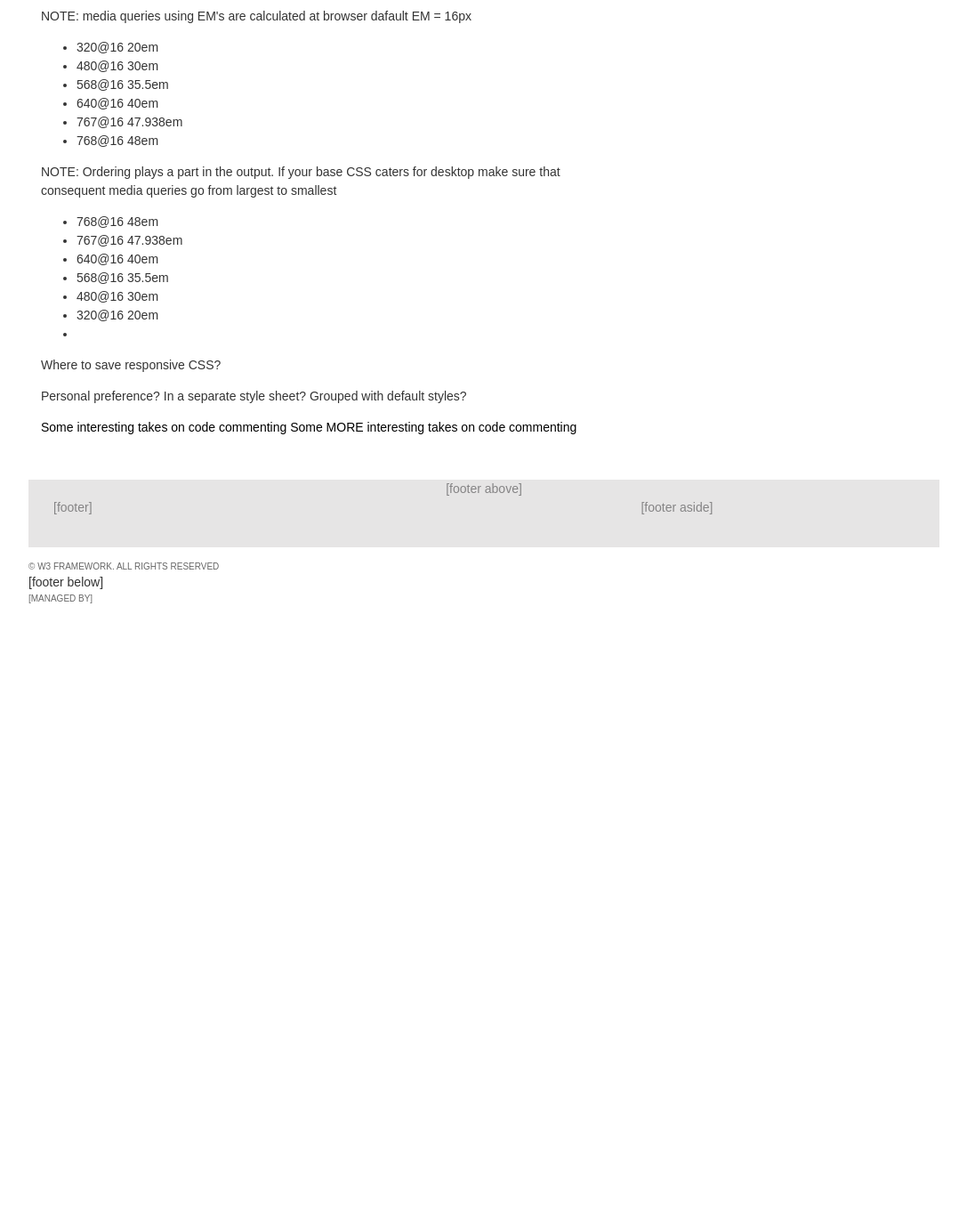
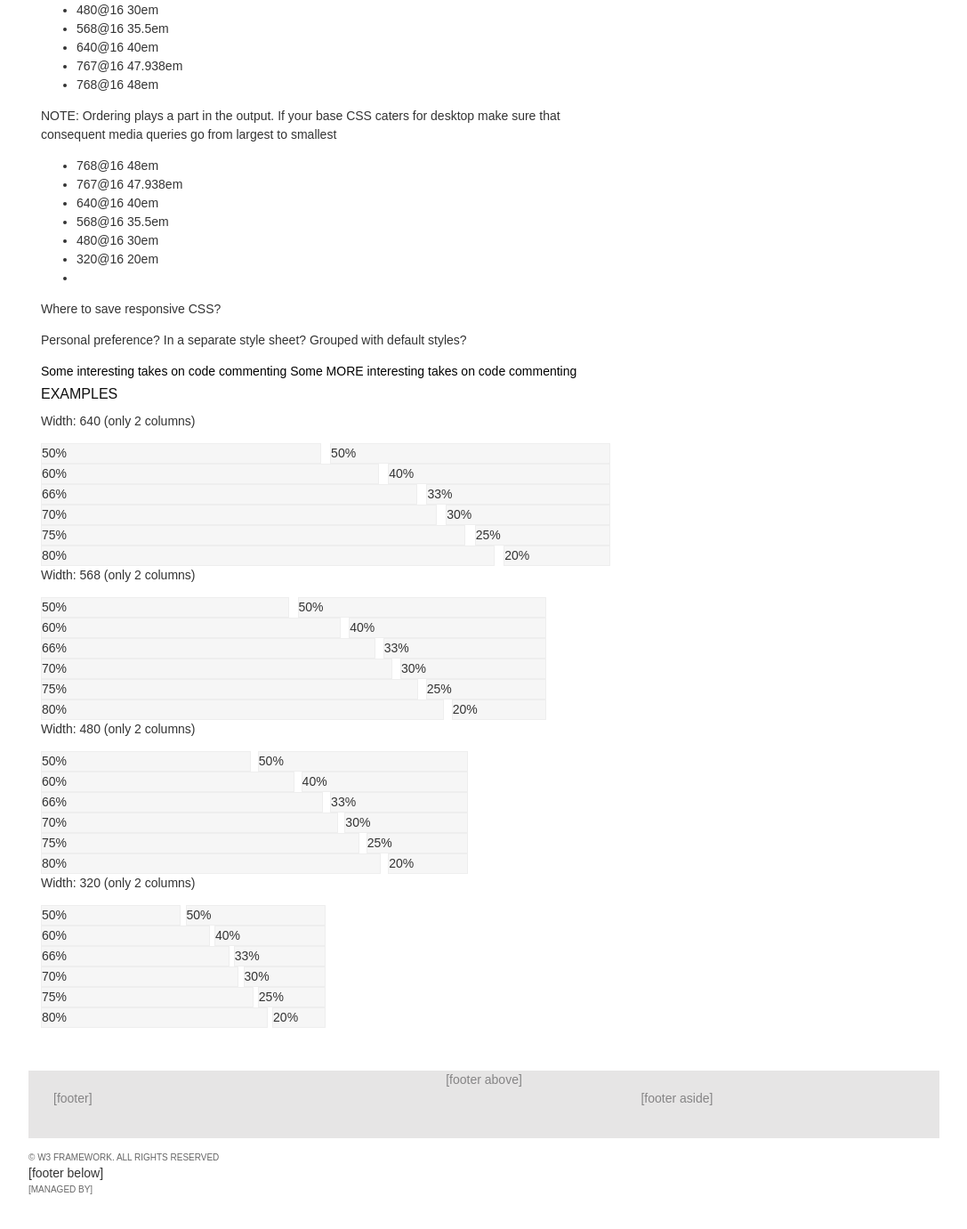
Before and after one commit to 2dpi/templates, a Jekyll site: the page built from www/elements/manual/layout/responsive.html, in a window 1280 px wide and 1400 px high, scrolled down 2429 px. Shown: the top 1381 px of the window at 89% size, without its empty margins (96-1183 px from the left). Built offline with Jekyll 4.4.1, drawn with Linux system fonts in a browser that asks for light colours; before the commit the page ends 3165 px from its top, so only the background shows below that.

Commit message:
adding pages

```diff
--- a/www/elements/manual/layout/responsive.html
+++ b/www/elements/manual/layout/responsive.html
@@ -59,9 +59,6 @@ keywords: css3 grid
         <ul>
           <li>adding classes manually - scales, static, staggered</li>
           <li>adding classes dynamically - using javascript</li>
-          <li></li>
-          <li></li>
-          <li></li>
         </ul>
         {% highlight css linenos %}
           {% raw %}
@@ -133,6 +130,108 @@ keywords: css3 grid
         <p>Personal preference? In a separate style sheet? Grouped with default styles?</p>
         <a href="http://perishablepress.com/obsessive-css-code-formatting-organization-comments-and-signatures/">Some interesting takes on code commenting</a>
         <a href="http://css-tricks.com/css-style-guides//">Some MORE interesting takes on code commenting</a>
+
+        <h4>EXAMPLES</h4>
+        <p>Width: 640 (only 2 columns)</p>
+        <div class="group" style="width:640px">
+          <div class="fill outline wide_50"> 50% </div>
+          <div class="fill outline wide_50"> 50% </div>
+        </div>
+        <div class="group" style="width:640px">
+          <div class="fill outline wide_60"> 60% </div>
+          <div class="fill outline wide_40"> 40% </div>
+        </div>
+        <div class="group" style="width:640px">
+          <div class="fill outline wide_66"> 66% </div>
+          <div class="fill outline wide_33"> 33% </div>
+        </div>
+        <div class="group" style="width:640px">
+          <div class="fill outline wide_70"> 70% </div>
+          <div class="fill outline wide_30"> 30% </div>
+        </div>
+        <div class="group" style="width:640px">
+          <div class="fill outline wide_75"> 75% </div>
+          <div class="fill outline wide_25"> 25% </div>
+        </div>
+        <div class="group" style="width:640px">
+          <div class="fill outline wide_80"> 80% </div>
+          <div class="fill outline wide_20"> 20% </div>
+        </div>
+        <p>Width: 568 (only 2 columns)</p>
+        <div class="group" style="width:568px">
+          <div class="fill outline wide_50"> 50% </div>
+          <div class="fill outline wide_50"> 50% </div>
+        </div>
+        <div class="group" style="width:568px">
+          <div class="fill outline wide_60"> 60% </div>
+          <div class="fill outline wide_40"> 40% </div>
+        </div>
+        <div class="group" style="width:568px">
+          <div class="fill outline wide_66"> 66% </div>
+          <div class="fill outline wide_33"> 33% </div>
+        </div>
+        <div class="group" style="width:568px">
+          <div class="fill outline wide_70"> 70% </div>
+          <div class="fill outline wide_30"> 30% </div>
+        </div>
+        <div class="group" style="width:568px">
+          <div class="fill outline wide_75"> 75% </div>
+          <div class="fill outline wide_25"> 25% </div>
+        </div>
+        <div class="group" style="width:568px">
+          <div class="fill outline wide_80"> 80% </div>
+          <div class="fill outline wide_20"> 20% </div>
+        </div>
+        <p>Width: 480 (only 2 columns)</p>
+        <div class="group" style="width:480px">
+          <div class="fill outline wide_50"> 50% </div>
+          <div class="fill outline wide_50"> 50% </div>
+        </div>
+        <div class="group" style="width:480px">
+          <div class="fill outline wide_60"> 60% </div>
+          <div class="fill outline wide_40"> 40% </div>
+        </div>
+        <div class="group" style="width:480px">
+          <div class="fill outline wide_66"> 66% </div>
+          <div class="fill outline wide_33"> 33% </div>
+        </div>
+        <div class="group" style="width:480px">
+          <div class="fill outline wide_70"> 70% </div>
+          <div class="fill outline wide_30"> 30% </div>
+        </div>
+        <div class="group" style="width:480px">
+          <div class="fill outline wide_75"> 75% </div>
+          <div class="fill outline wide_25"> 25% </div>
+        </div>
+        <div class="group" style="width:480px">
+          <div class="fill outline wide_80"> 80% </div>
+          <div class="fill outline wide_20"> 20% </div>
+        </div>
+        <p>Width: 320 (only 2 columns)</p>
+        <div class="group" style="width:320px">
+          <div class="fill outline wide_50"> 50% </div>
+          <div class="fill outline wide_50"> 50% </div>
+        </div>
+        <div class="group" style="width:320px">
+          <div class="fill outline wide_60"> 60% </div>
+          <div class="fill outline wide_40"> 40% </div>
+        </div>
+        <div class="group" style="width:320px">
+          <div class="fill outline wide_66"> 66% </div>
+          <div class="fill outline wide_33"> 33% </div>
+        </div>
+        <div class="group" style="width:320px">
+          <div class="fill outline wide_70"> 70% </div>
+          <div class="fill outline wide_30"> 30% </div>
+        </div>
+        <div class="group" style="width:320px">
+          <div class="fill outline wide_75"> 75% </div>
+          <div class="fill outline wide_25"> 25% </div>
+        </div>
+        <div class="group" style="width:320px">
+          <div class="fill outline wide_80"> 80% </div>
+          <div class="fill outline wide_20"> 20% </div>
+        </div>
       </article>
     </div>
     <aside class="container_aside">
```
